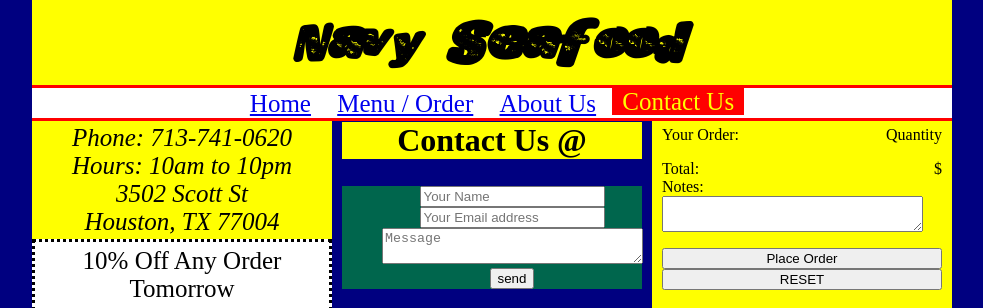
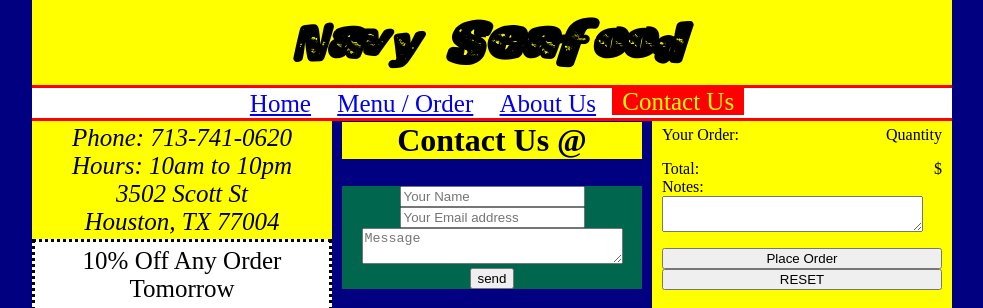
Before and after one commit to iburn319/navy, a plain HTML site: page contact.html in a window 1280 px wide. Shown: the top 308 px of the page, without its empty margins (148-1131 px from the left). Drawn offline with Linux system fonts and the light colour scheme; grey boxes are pictures that could not be loaded; a web font is replaced by a local one.

Commit message:
fixed contact.html

```diff
--- a/site.css
+++ b/site.css
@@ -75,6 +75,10 @@ html body {
 	padding: 0 10px 0 10px;
 }
 ul {
+	margin-top: 0px;
+	padding: 0px;
+	width: 300px;
+	float:left;
 	list-style: none;
 	background-color: rgba(0, 255, 0, .4);
 }
```
